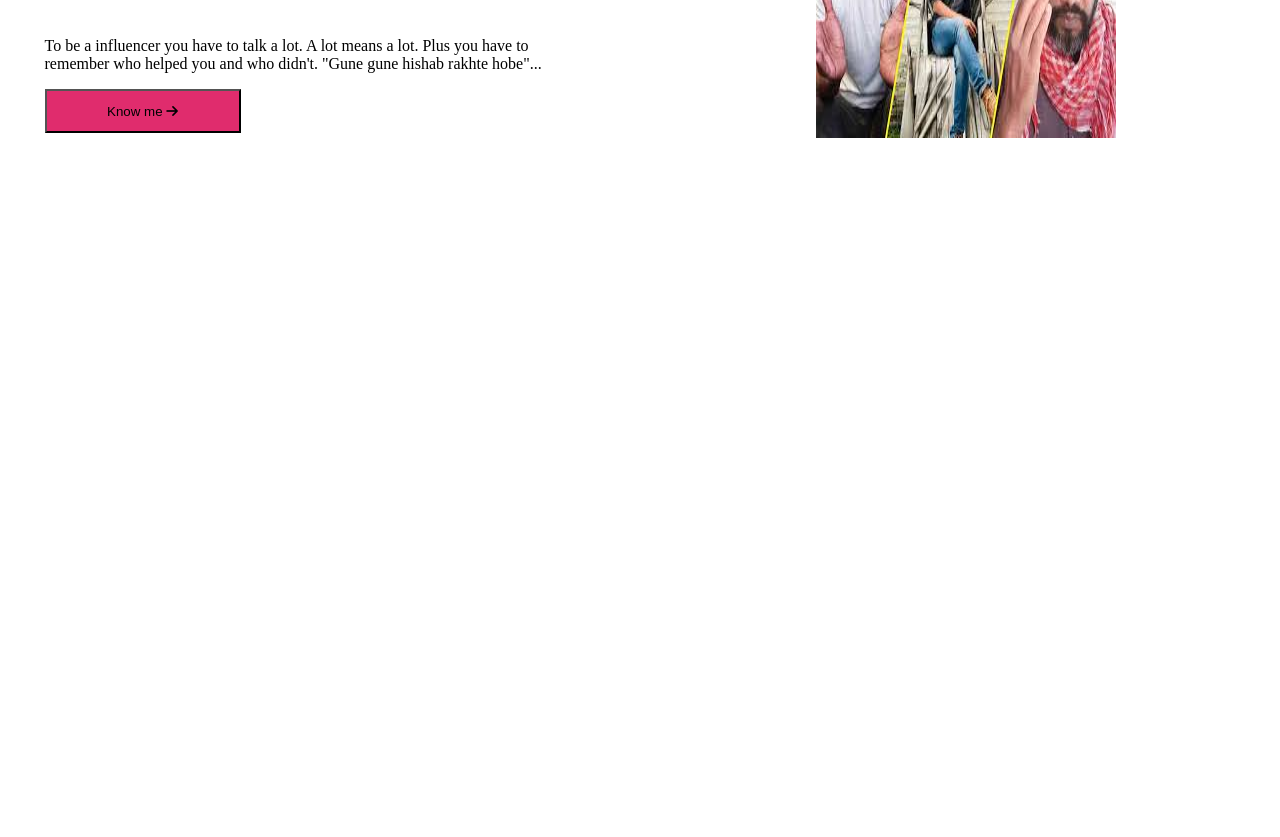
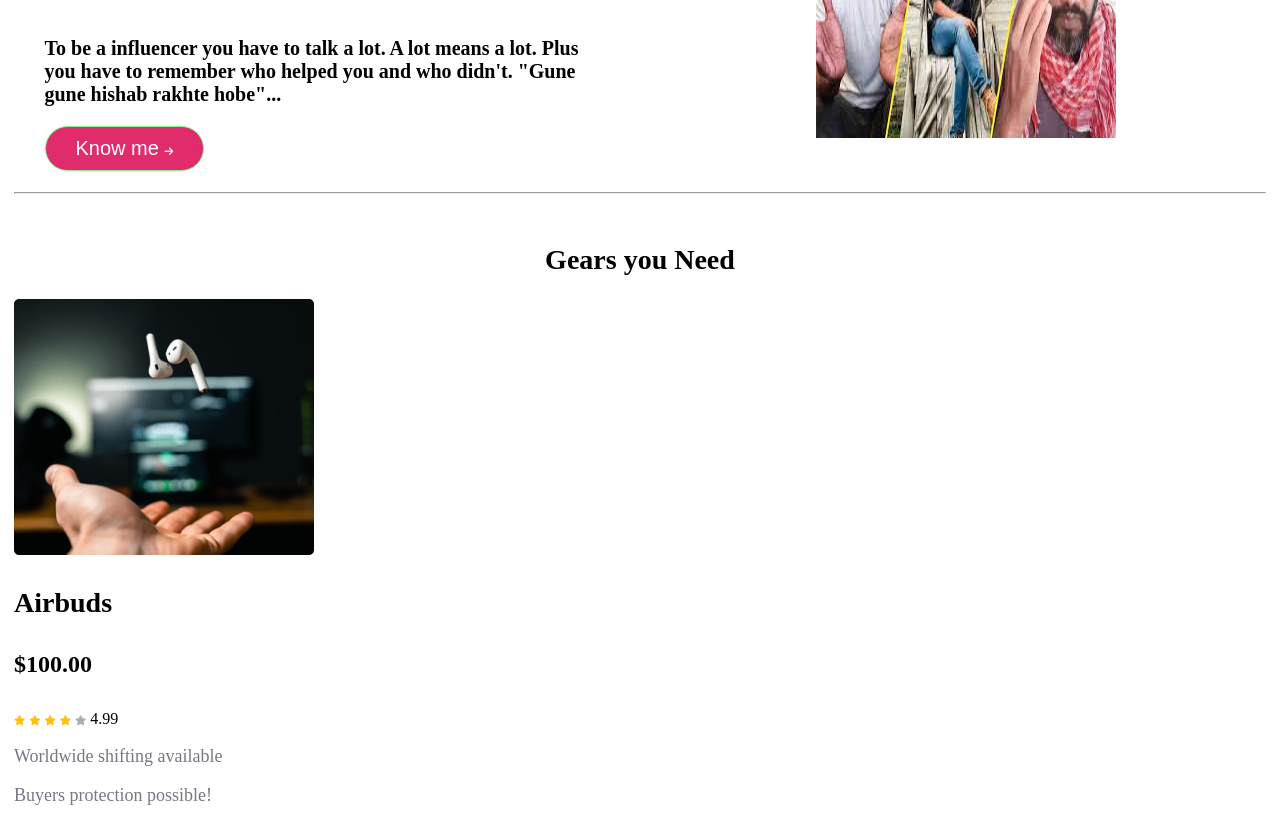
Before and after one commit to this-is-emon/influencer-gear, a plain HTML site: page index.html in a window 1280 px wide. Shown: the part 226-1063 px from the top of the page. Before the commit the page ends 800 px from the top, so only its background shows below. Drawn offline with Linux system fonts and the light colour scheme.

Commit message:
1 of the 6 gear completed

```diff
--- a/index.html
+++ b/index.html
@@ -31,14 +31,38 @@
 
             </section>
             <section class="adertise">
+            <hr>
+            </section>
+            <section class="gear-collection">
+                <h2 class="section-title">Gears you Need</h2>
+                <div class="gears">
+                    <div class="gear">
+                        <div class="gear-pic">
+                            <img src="images/gears/gear-1.png" alt="">
+                        </div>
+                        <div class="gear-detail">
+                            <h3 class="gear-name">Airbuds</h3>
+                            <h4 class="gear-price">$100.00</h4>
+                            <div class="gear-rating">
+                                <div>
+                                    <i class="fas fa-star filled"></i>
+                                    <i class="fas fa-star filled"></i>
+                                    <i class="fas fa-star filled"></i>
+                                    <i class="fas fa-star filled"></i>
+                                    <i class="fas fa-star empty"></i>
+                                    <span>4.99</span>
+                                </div>
+                                <p class="gear-p">Worldwide shifting available</p>
+                                <p class="gear-p">Buyers protection possible!</p>
+                            </div>
+                        </div>
+                    </div>
+                </div>
 
             </section>
-            <sec class="collection">
+            <section class="feature">
 
-            </sec>
-            <sec class="feature">
-
-            </sec>
+            </section>
         </section>
     </main>
     <!--------------- Footer Starts------------->
--- a/styles/style.css
+++ b/styles/style.css
@@ -17,17 +17,20 @@ header h3{
 }
 
 
-/*-------------------- Main --------------------*/
+/*-------------------- Main Starts--------------------*/
     .container{
         background-color: #FFFFFF;
         margin: 1px;
         padding: 5px;
+
     }
+    /* journey section  */
     .journey{
         display: grid;
         grid-template-columns: repeat(2,1fr);
         grid-gap: 50px;
         justify-items: center;
+        margin-bottom: 50px;
 
     }
     .journey-info{
@@ -36,16 +39,55 @@ header h3{
     }
     .journey-info h1{
         font-size: 40px;
+        font-weight: 600;
+    }
+    .journey-info p{
+        font-size: 20px;
+        font-weight: 600;
     }
     .journey-info button{
-        width: 196px;
-        height: 44px;
-        font-size: 16px bold;
         background-color: #E02C6D;
+        color: white;
+        padding: 10px 30px;
+        font-size: 20px;
+        border: 1px solid lightgreen;
+        border-radius: 50px;
     }
     .journey-pic img{
         width: 300px;
         height: 275px;
     }
+    hr{
+        color:pink;
+    }
+    /* collection Section  */
+    .gear-collection{
+        margin-top: 50px;
+    }
+    .section-title{
+        font-size: 28px;
+        text-align: center;
+        font-weight: 600;
+    }
+    .gear-name{
+        font-size: 28px;
+    }
+    .gear-price{
+        font-size: 24px;
+    }
+    .fas{
+        font-size: 10px;
+    }
+    .fa-star.filled{
+        color: #FFC014;
+    }
+    .fa-star.empty{
+        color: #AEAEAE;
+
+    }
+    .gear-p{
+        font-size: 18px;
+        color: #787885;
+    }
 
 /*-------------------- Footer --------------------*/
```
Also changed, not shown: images/gears/gear-1.png (added), images/gears/gear-2.png (added), images/gears/gear-4.png (added), images/gears/gear-5.png (added), images/gears/gear-6.png (added), images/gears/gear3.png (added).
